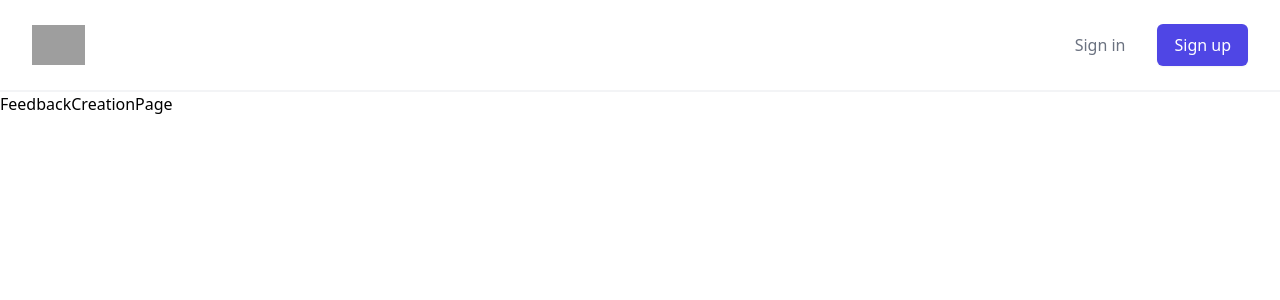
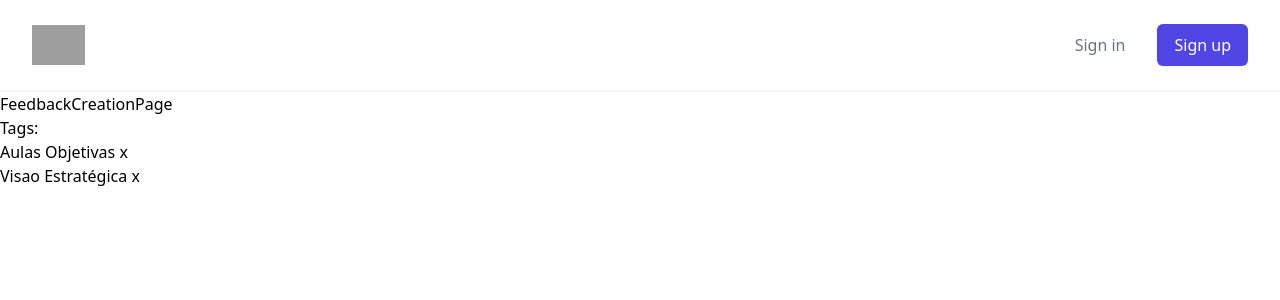
Before and after one commit to GabrielSuassuna/web-front, a React (Create React App) app in the folder frontend/: page /register/feedback in a window 1280 px wide. Shown: the top 300 px of the page. Built offline with nearby package versions, Linux system fonts and the light colour scheme; grey boxes are pictures that could not be loaded.

Commit message:
Adicionando versao nao estilizada de Tag

```diff
--- /dev/null
+++ b/frontend/src/components/Tag/Tag.js
@@ -0,0 +1,18 @@
+/**
+ * Componente que representa uma pergunta frequente. Pode ou não estar expandida
+ *
+ * props:
+ *  * id (String): Identificador universal da Tag
+ *  * title (String): Título da Tag
+ *  * onRemove (Function): Opcional. Idica que essa tag representa um resultado de input e pode ser removida.
+ */
+function Tag(props) {
+
+  return (
+    <div>
+      <h4>{props.title} {props.onRemove && <button onClick={props.onRemove}>x</button>}</h4>
+    </div>
+  );
+}
+
+export default Tag;
--- a/frontend/src/pages/FeedbackCreationPage/FeedbackCreationPage.js
+++ b/frontend/src/pages/FeedbackCreationPage/FeedbackCreationPage.js
@@ -1,7 +1,17 @@
+import Tag from "../../components/Tag/Tag";
+
 function FeedbackCreationPage() {
+
+  const removeTagHandler = (tagId) => {
+    alert(`Removendo tag de id ${tagId}`)
+  }
+
   return (
     <div>
       <h1>FeedbackCreationPage</h1>
+      <h2>Tags:</h2>
+      <Tag id='ID_tag_aulasObjetivas' title='Aulas Objetivas' onRemove={() => removeTagHandler('ID_tag_aulasObjetivas')}/>
+      <Tag id='ID_tag_visaoEstrategica' title='Visao Estratégica' onRemove={() => removeTagHandler('ID_tag_visaoEstrategica')}/>
     </div>
   );
 }
--- a/frontend/src/pages/ProfessorDescriptionPage/ProfessorDescriptionPage.js
+++ b/frontend/src/pages/ProfessorDescriptionPage/ProfessorDescriptionPage.js
@@ -1,7 +1,12 @@
+import Tag from "../../components/Tag/Tag";
+
 function ProfessorDescriptionPage() {
   return (
     <div>
       <h1>ProfessorDescriptionPage</h1>
+      <h2>Tags Populares:</h2>
+      <Tag id='ID_tag_aulasObjetivas' title='Aulas Objetivas'/>
+      <Tag id='ID_tag_visaoEstrategica' title='Visao Estratégica'/>
     </div>
   );
 }
```
